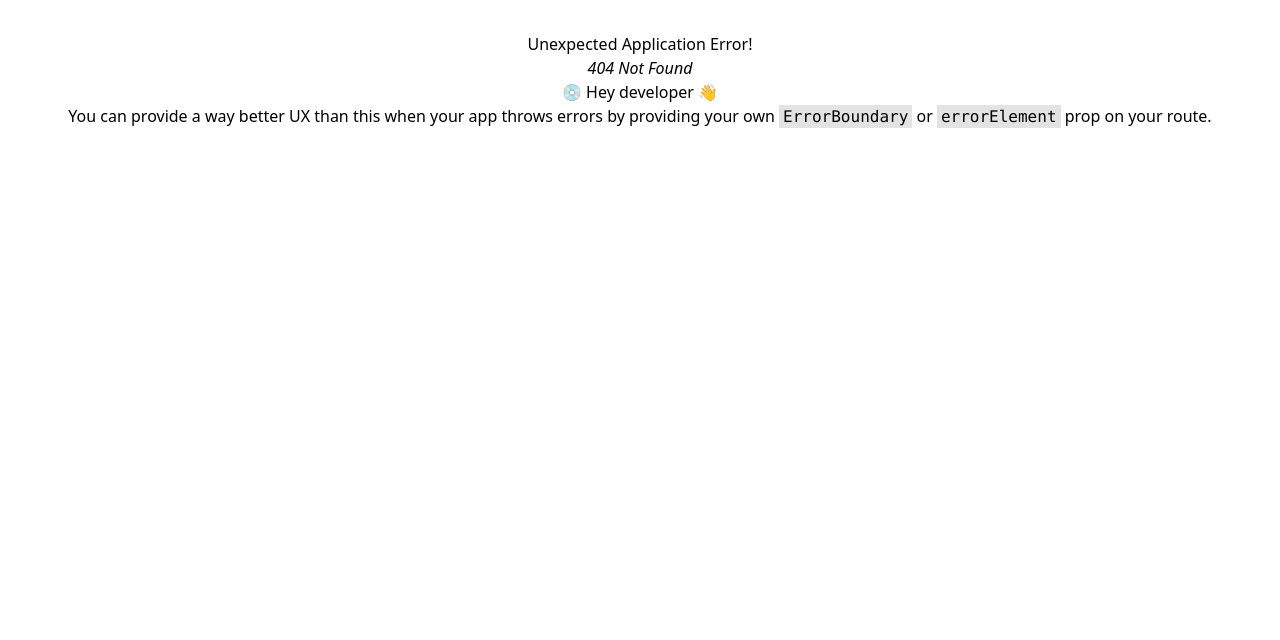
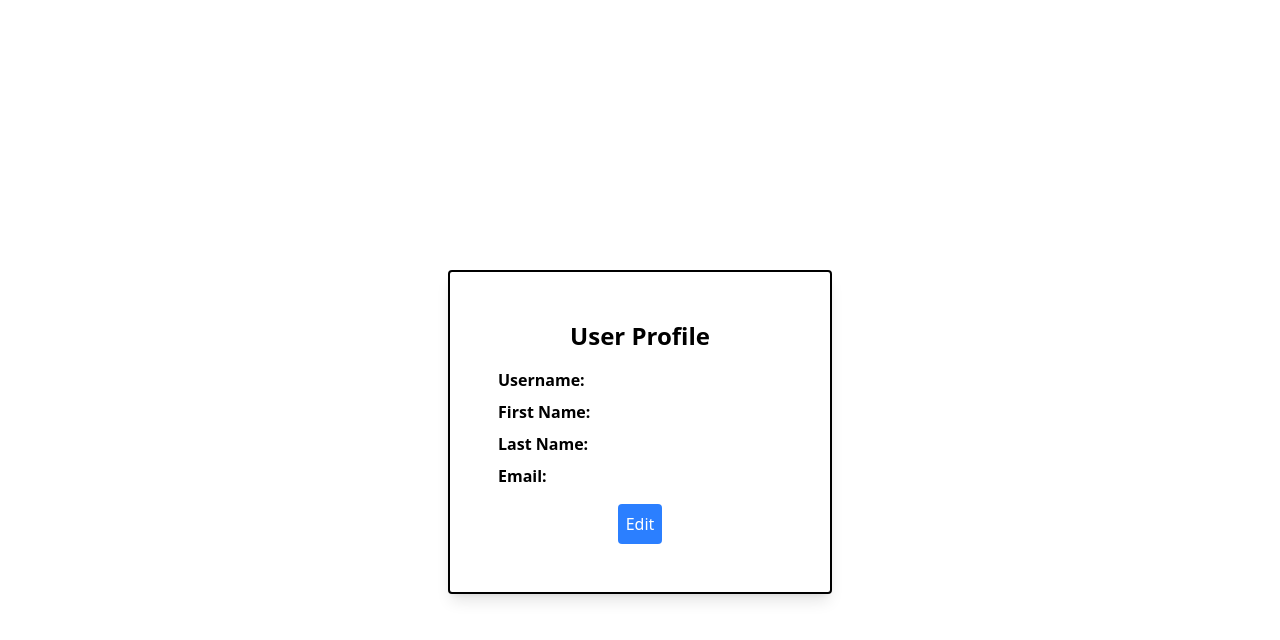
Before and after one commit to Nishchay412/Social-Distribution, a React (Vite) app in the folder frontend/: page /profile in a window 1280 px wide. Before the commit this address had no page. Shown: the top 640 px of the page. Built offline with nearby package versions, Linux system fonts and the light colour scheme.

Commit message:
edit button

```diff
--- a/frontend/src/authentication/Login.jsx
+++ b/frontend/src/authentication/Login.jsx
@@ -48,7 +48,12 @@ export default function Login() {
                 setError(data.error || "Login failed. Please check your credentials.");
             } else {
                 setSuccess("Login successful! 🎉");
+                console.log(data)
                 navigate_dashboard();
+                localStorage.setItem("username",data.user.username)
+                localStorage.setItem("firstname",data.user.first_name)
+                localStorage.setItem("lastname",data.user.last_name)
+                localStorage.setItem("email",data.user.email)
 
 
                 // Store JWT Tokens in localStorage for authentication
--- a/frontend/src/dashboard/dashboard.jsx
+++ b/frontend/src/dashboard/dashboard.jsx
@@ -1,8 +1,65 @@
 import React from "react";
+import { useNavigate } from "react-router-dom";
+
+export function Dashboard() {
+    const navigate = useNavigate();  // ✅ Hook to navigate
+
+    const navigate_profile = () => {
+        navigate("/profile");  // ✅ Call navigate to go to /login
+    };
+    // ✅ Function to handle logout
+    const handleLogout = async () => {
+        try {
+            const response = await fetch("http://127.0.0.1:8000/logout/", {
+                method: "POST",
+                headers: {
+                    "Content-Type": "application/json",
+                    "Authorization": `Bearer ${localStorage.getItem("access_token")}`
+                },
+                body: JSON.stringify({
+                    refresh: localStorage.getItem("refresh_token")
+                })
+            });
+
+            if (response.ok) {
+                // ✅ Clear tokens from localStorage
+                localStorage.removeItem("access_token");
+                localStorage.removeItem("refresh_token");
+                localStorage.removeItem("email");
+                localStorage.removeItem("firstname");
+                localStorage.removeItem("lastname");
+                localStorage.removeItem("username");
+
+                // ✅ Redirect to login
+                navigate("/login");
+            } else {
+                console.error("Failed to logout. Please try again.");
+            }
+        } catch (error) {
+            console.error("Network error:", error);
+        }
+    };
+
+    return (
+        <div>
+            <h1>Welcome to the Dashboard!</h1>
+            <div className="flex gap-3 ">
+            <button
+                className="bg-red-500 text-white p-2 rounded hover:bg-red-600 mt-4"
+                onClick={handleLogout}   // ✅ Call handleLogout on click
+            >
+                Logout
+            </button>
+            <button
+                className="bg-red-500 text-white p-2 rounded hover:bg-red-600 mt-4"
+                onClick={navigate_profile}   // ✅ Call handleLogout on click
+            >
+                User Profile
+            </button>
 
 
-export function dashboard(){
-    return(<div>
-        hello
-    </div>)
+            </div>
+
+        </div>
+    );
 }
--- /dev/null
+++ b/frontend/src/dashboard/user_profile.jsx
@@ -0,0 +1,108 @@
+import React, { useState } from "react";
+
+export function User_Profile() {
+    // ✅ Get user data from localStorage
+    const [formData, setFormData] = useState({
+        username: localStorage.getItem("username") || "",
+        firstname: localStorage.getItem("firstname") || "",
+        lastname: localStorage.getItem("lastname") || "",
+        email: localStorage.getItem("email") || ""
+    });
+
+    // ✅ Track if user is in edit mode
+    const [isEditing, setIsEditing] = useState(false);
+
+    // ✅ Handle input changes
+    const handleChange = (e) => {
+        setFormData({ ...formData, [e.target.name]: e.target.value });
+    };
+
+    // ✅ Toggle Edit/Save button
+    const handleEditToggle = () => {
+        if (isEditing) {
+            // ✅ If saving, store the updated data in localStorage
+            localStorage.setItem("username", formData.username);
+            localStorage.setItem("firstname", formData.firstname);
+            localStorage.setItem("lastname", formData.lastname);
+            localStorage.setItem("email", formData.email);
+        }
+        setIsEditing(!isEditing);  // ✅ Toggle editing state
+    };
+
+    return (
+        <div className="flex justify-center items-center min-h-screen">
+            <div className="border-2 p-12 rounded shadow-lg flex flex-col items-center w-96">
+                <h2 className="text-2xl font-bold mb-4">User Profile</h2>
+
+                <div className="text-left w-full space-y-2">
+                    <div>
+                        <strong>Username:</strong>
+                        {isEditing ? (
+                            <input
+                                type="text"
+                                name="username"
+                                value={formData.username}
+                                onChange={handleChange}
+                                className="border p-1 rounded w-full"
+                            />
+                        ) : (
+                            <span className="ml-2">{formData.username}</span>
+                        )}
+                    </div>
+
+                    <div>
+                        <strong>First Name:</strong>
+                        {isEditing ? (
+                            <input
+                                type="text"
+                                name="firstname"
+                                value={formData.firstname}
+                                onChange={handleChange}
+                                className="border p-1 rounded w-full"
+                            />
+                        ) : (
+                            <span className="ml-2">{formData.firstname}</span>
+                        )}
+                    </div>
+
+                    <div>
+                        <strong>Last Name:</strong>
+                        {isEditing ? (
+                            <input
+                                type="text"
+                                name="lastname"
+                                value={formData.lastname}
+                                onChange={handleChange}
+                                className="border p-1 rounded w-full"
+                            />
+                        ) : (
+                            <span className="ml-2">{formData.lastname}</span>
+                        )}
+                    </div>
+
+                    <div>
+                        <strong>Email:</strong>
+                        {isEditing ? (
+                            <input
+                                type="email"
+                                name="email"
+                                value={formData.email}
+                                onChange={handleChange}
+                                className="border p-1 rounded w-full"
+                            />
+                        ) : (
+                            <span className="ml-2">{formData.email}</span>
+                        )}
+                    </div>
+                </div>
+
+                <button
+                    className={`mt-4 p-2 rounded ${isEditing ? 'bg-green-500 hover:bg-green-600' : 'bg-blue-500 hover:bg-blue-600'} text-white`}
+                    onClick={handleEditToggle}   // ✅ Toggle Edit/Save on click
+                >
+                    {isEditing ? "Save" : "Edit"}
+                </button>
+            </div>
+        </div>
+    );
+}
```
Also changed, not shown: frontend/src/main.jsx (+7 -2 lines).
